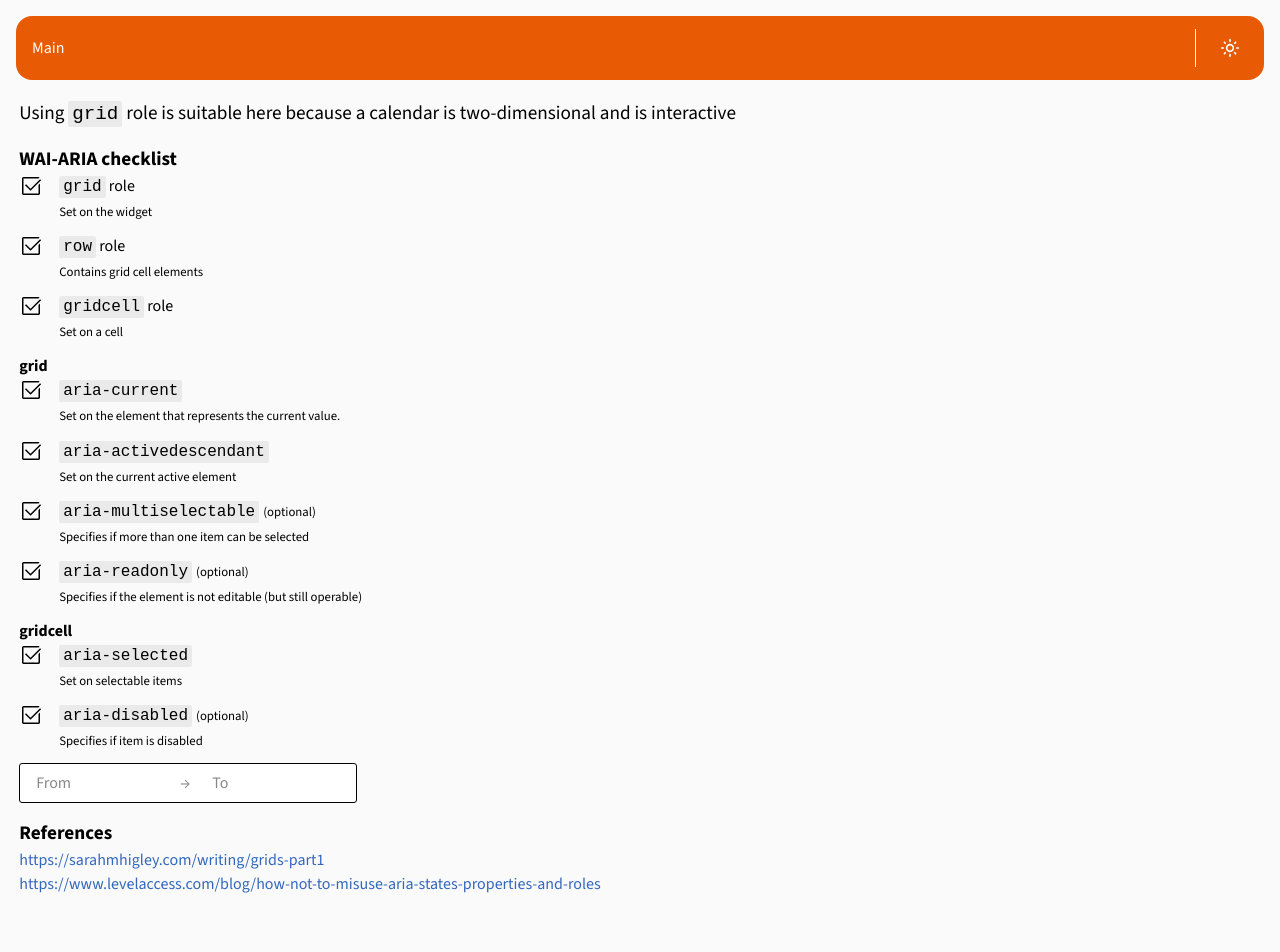
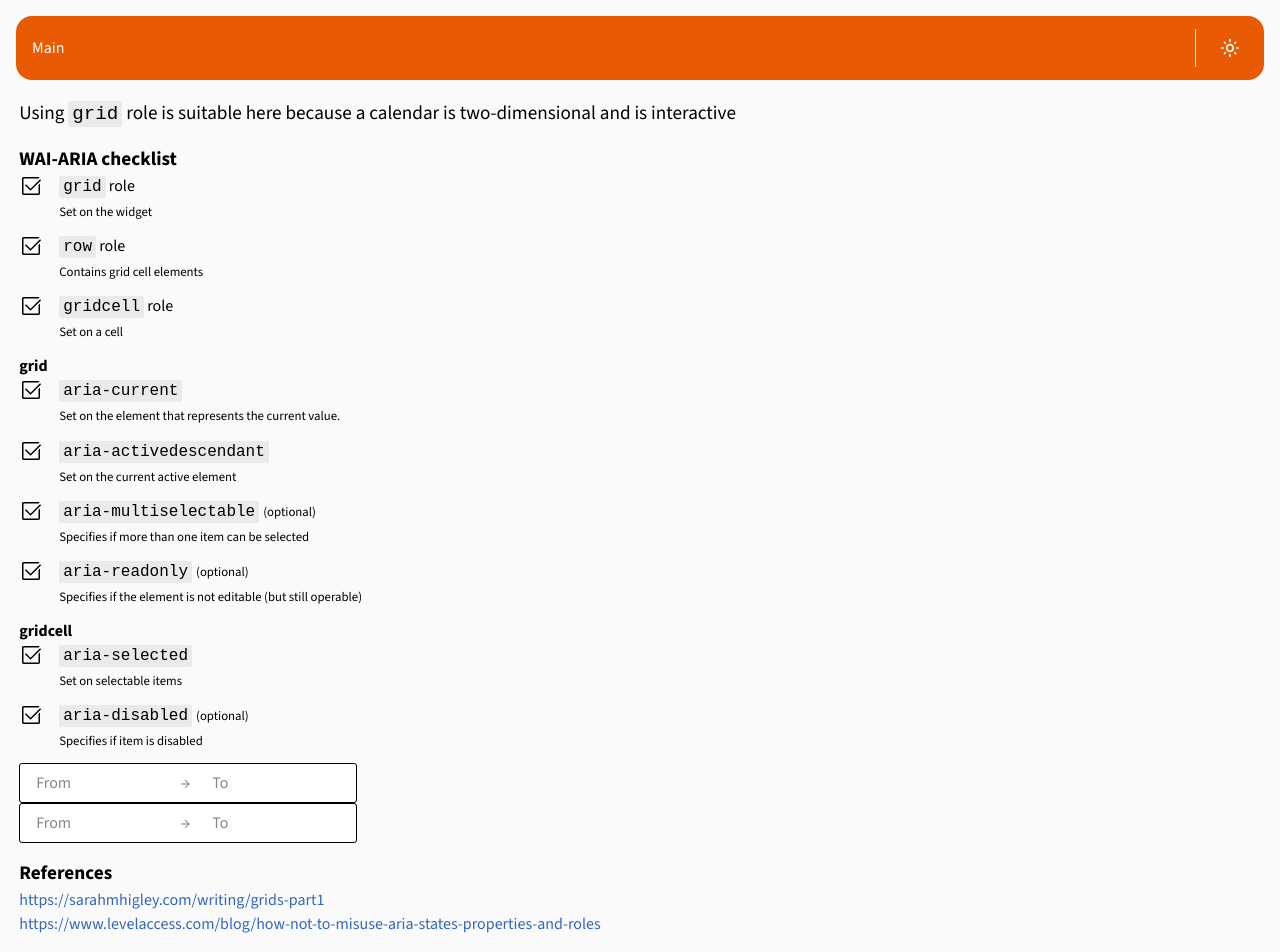
Before and after one commit to qroll/roll-web-lab, a Next.js app: page /a11y/date-picker/range in a window 1280 px wide. Shown: the top 952 px of the page. Built offline with nearby package versions, Linux system fonts and the light colour scheme.

Commit message:
Disable input

```diff
--- a/src/modules/date-picker/range-date-picker/date-input.tsx
+++ b/src/modules/date-picker/range-date-picker/date-input.tsx
@@ -11,6 +11,7 @@ interface DateInputProps {
   value: LocalDate | null;
   hoverDate?: LocalDate | null;
   placeholder?: string;
+  disabled?: boolean;
   onChange: (val: LocalDate | typeof INVALID_DATE) => void;
   onFocus?: () => void;
   onBlur?: () => void;
@@ -22,7 +23,7 @@ export interface DateInputRef {
 }
 
 const DateInputComponent: React.ForwardRefRenderFunction<DateInputRef, DateInputProps> = (
-  { focused, value, hoverDate, placeholder, onChange, onFocus, onBlur },
+  { focused, value, hoverDate, placeholder, disabled = false, onChange, onFocus, onBlur },
   ref
 ) => {
   const [day, setDay, dayRef] = useStateRef<string>("");
@@ -113,7 +114,7 @@ const DateInputComponent: React.ForwardRefRenderFunction<DateInputRef, DateInput
     >
       {!focused && !value && !hoverDate && (
         <Placeholder
-          tabIndex={0}
+          tabIndex={disabled ? undefined : 0}
           onFocus={() => {
             dayInputRef.current?.focus();
             onFocus?.();
@@ -126,6 +127,7 @@ const DateInputComponent: React.ForwardRefRenderFunction<DateInputRef, DateInput
         ref={dayInputRef}
         name="day"
         placeholder="DD"
+        disabled={disabled}
         $hoverStyle={hoverStyle}
         value={hoverDate ? hoverDate.dayOfMonth().toString().padStart(2, "0") : day}
         onChange={(e) => {
@@ -148,6 +150,7 @@ const DateInputComponent: React.ForwardRefRenderFunction<DateInputRef, DateInput
         ref={monthInputRef}
         name="month"
         placeholder="MM"
+        disabled={disabled}
         $hoverStyle={hoverStyle}
         value={hoverDate ? hoverDate.monthValue().toString().padStart(2, "0") : month}
         onChange={(e) => {
@@ -176,6 +179,7 @@ const DateInputComponent: React.ForwardRefRenderFunction<DateInputRef, DateInput
         ref={yearInputRef}
         name="year"
         placeholder="YYYY"
+        disabled={disabled}
         $hoverStyle={hoverStyle}
         value={hoverDate ? hoverDate.year() : year}
         onChange={(e) => {
--- a/src/modules/date-picker/range-date-picker/index.tsx
+++ b/src/modules/date-picker/range-date-picker/index.tsx
@@ -7,7 +7,11 @@ import { useStateRef } from "./use-state-ref";
 
 const INVALID_DATE = "invalid_date";
 
-export const RangeDatePicker = () => {
+interface RangeDatePickerProps {
+  disabled?: boolean;
+}
+
+export const RangeDatePicker = ({ disabled = false }: RangeDatePickerProps) => {
   const [actualStartDate, setActualStartDate] = useState<LocalDate | null>(null);
   const [actualEndDate, setActualEndDate] = useState<LocalDate | null>(null);
   const [startDate, setStartDate] = useState<LocalDate | null>(null);
@@ -32,7 +36,7 @@ export const RangeDatePicker = () => {
   return (
     <Wrapper
       ref={wrapperRef}
-      tabIndex={-1}
+      tabIndex={disabled ? undefined : -1}
       onFocus={(e) => {
         if (document.activeElement === wrapperRef.current) {
           setFocus("start");
@@ -55,6 +59,7 @@ export const RangeDatePicker = () => {
           value={startDate}
           hoverDate={focus === "start" ? hoverDate : null}
           placeholder="From"
+          disabled={disabled}
           onFocus={() => {
             setFocus("start");
             if (startDate) {
@@ -84,6 +89,7 @@ export const RangeDatePicker = () => {
           value={endDate}
           hoverDate={focus === "end" ? hoverDate : null}
           placeholder="To"
+          disabled={disabled}
           onFocus={() => {
             setFocus("end");
             if (endDate) {
--- a/src/pages/a11y/date-picker/range.tsx
+++ b/src/pages/a11y/date-picker/range.tsx
@@ -83,6 +83,7 @@ export default function RangeDatePickerPage() {
           ]}
         />
         <RangeDatePicker />
+        <RangeDatePicker disabled />
 
         <Type.H2 size="h300" mt="m" bold>
           References
```
